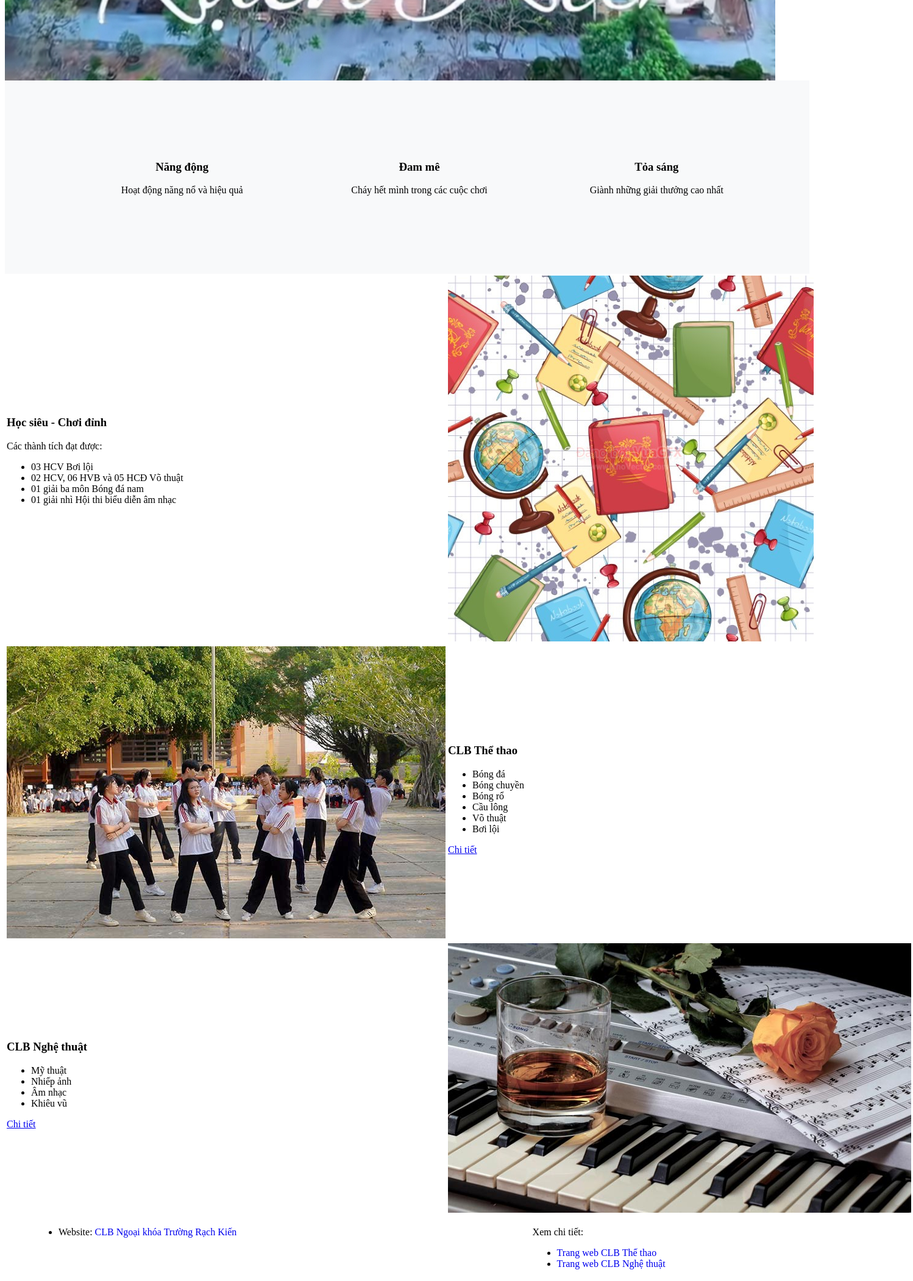
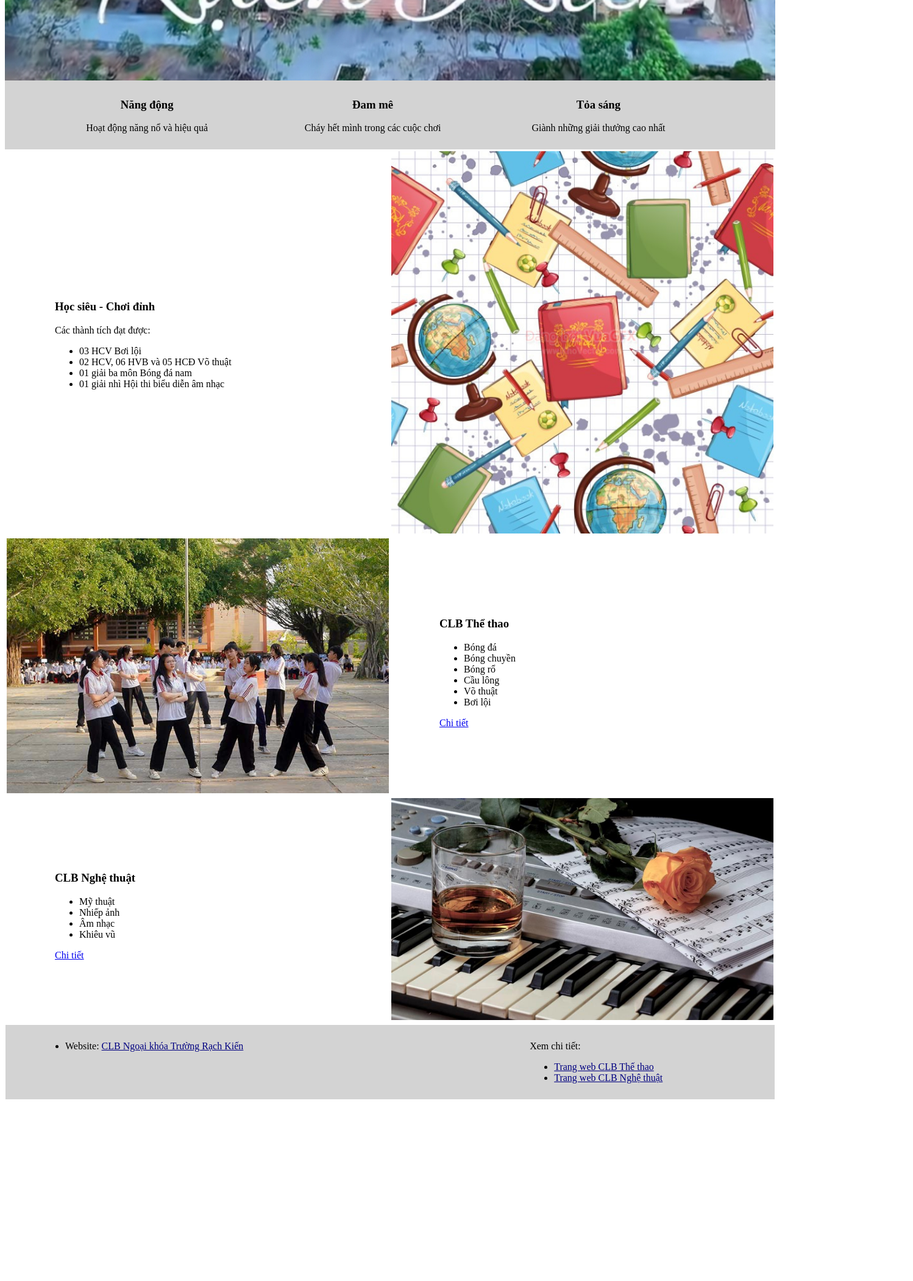
Before and after one commit to vph123/tinhoc, a plain HTML site: page index.html in a window 1280 px wide. Shown: the part 260-2361 px from the top of the page at 61% size, 1498 px wide, since content can reach past the window. After the commit the page ends 2071 px from the top, so only its background shows below. Drawn offline with Linux system fonts and the light colour scheme.

Commit message:
Update styles.css

```diff
--- a/styles.css
+++ b/styles.css
@@ -1,57 +1,50 @@
-.banner{
+.banner {
 background: url("banner.png") no-repeat center center;
-background-size: cover;
-width: 100%;
-padding-top: 12rem;
+background-size:cover;
+padding-top:12rem;
 padding-bottom: 12rem;
 text-align: center !important;
-color: white !important;
-}
-div a{text-decoration: none;}
-div a:hover{color:red;}
-.slogan{
-background-color: rgb(248,249,250) !important;
+color: darkred !important;
+ }
+.slogan {
 text-align: center !important;
 width: 100%;
-padding-right: 0.5rem;
-padding-left: 3rem;
-padding-top: 7rem;
-padding-bottom: 7rem;
 }
 .row {
 display: flex;
 flex-wrap: wrap;
-margin-top: -1;
 max-width: 100%;
 padding-right: 3rem;
-padding-left: 3rem;
-}
+padding-left:  3rem;
+background-color: lightgrey;}
 .block_3 {
 flex: 0 0 auto;
-width: 33.33333333%;
+width: 30%;
+margin: 10px;
 }
-.block_3 a {
-text-decoration: none;
-color: white;
+
+footer {background-color: lightgrey;
+margin: 1px;
+padding: 10px;
 }
-.content{
-background-color: white !important;
-text-align: center !important;
-width: 100%;
-padding-right: 0.5rem;
-padding-left: 3rem;
-padding-top: 7rem;
-padding-bottom: 7rem;
+.link {
+color: navy;
+text-align: left;
 }
-.block_2 {
-flex: 0 0 auto;
+
+.cell_img {
 width: 50%;
 }
-.footer{
-background-color: black !important;
-text-align: center !important; color: white;
-width: 100%;
-height: 120px;
-padding-top: 1px;
+.cell_text {
+width: 50%;
+padding-left: 5rem;
 }
-.footer a:hover{color: red;}
+.img {width: 100%;
+height: 100%;
+}
+.menu {font-size: 120%;
+text-decoration: none;
+}
+.cell {text-align: justify;
+padding: 1.5em;
+}
```
